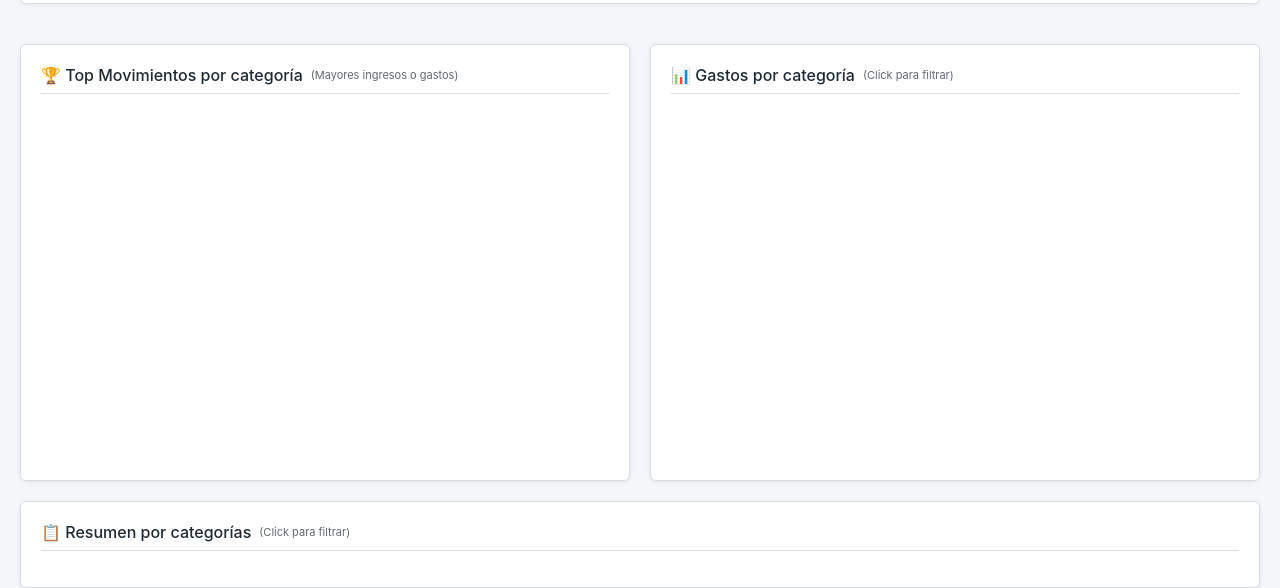
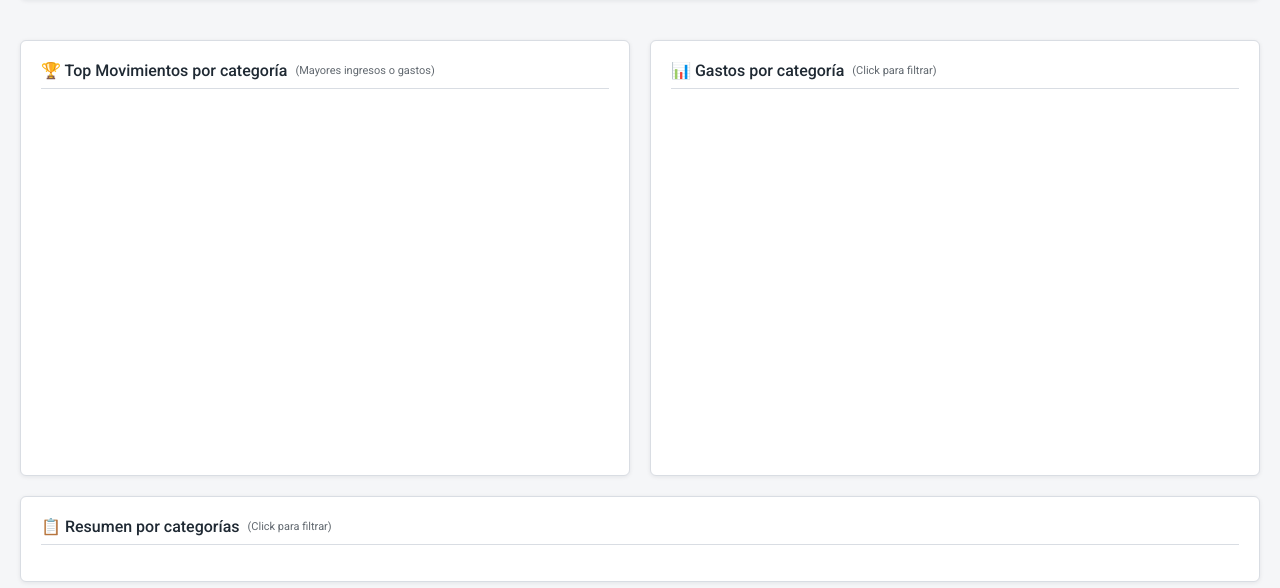
Before and after one commit to vitalizzy/FinanceDashboardLomas, a plain HTML site: page index.html in a window 1280 px wide. Shown: the part 1016-1604 px from the top of the page. Drawn offline with nearby package versions, Linux system fonts and the light colour scheme; no server answers.

Commit message:
Switch dashboard typography to Roboto

```diff
--- a/assets/styles/main.css
+++ b/assets/styles/main.css
@@ -4,8 +4,8 @@
 
 /* CSS Variables */
 :root {
-    --font-primary: 'Inter', 'Segoe UI', system-ui, -apple-system, sans-serif;
-    --font-monospace: 'Roboto Mono', 'SFMono-Regular', ui-monospace, monospace;
+    --font-primary: 'Roboto', sans-serif;
+    --font-monospace: 'Roboto Mono', monospace;
     --bg-color: #f5f6f8;
     --card-bg-color: #ffffff;
     --text-primary: #1f2933;
--- a/index.html
+++ b/index.html
@@ -20,6 +20,11 @@
 
     <!-- Manifest -->
     <link rel="manifest" href="assets/manifest.webmanifest">
+
+    <!-- Fonts -->
+    <link rel="preconnect" href="https://fonts.googleapis.com">
+    <link rel="preconnect" href="https://fonts.gstatic.com" crossorigin>
+    <link href="https://fonts.googleapis.com/css2?family=Roboto:wght@400;500;600;700&family=Roboto+Mono:wght@400;500;700&display=swap" rel="stylesheet">
 
     <!-- External CSS -->
     <link rel="stylesheet" href="assets/styles/main.css">
```
